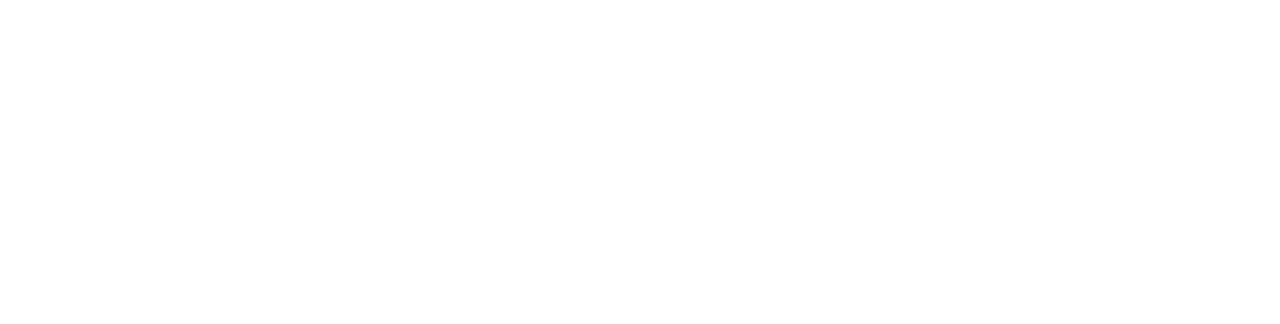
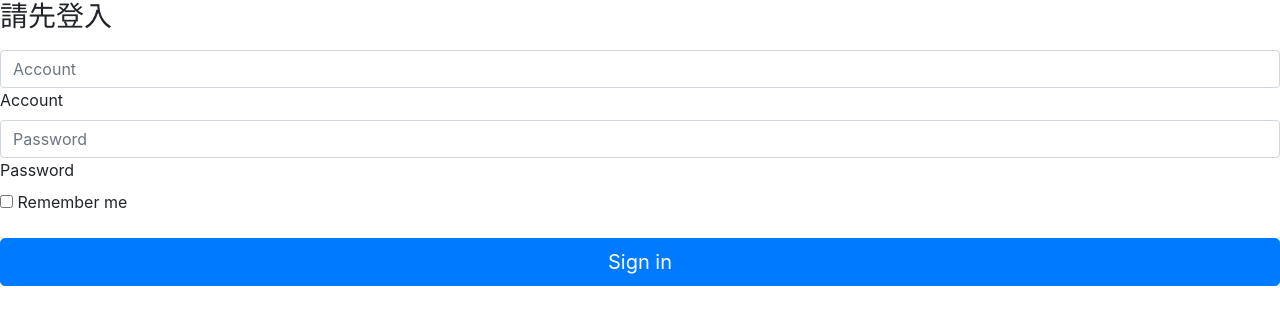
Before and after one commit to clarkms101/e-shop-v2, an Angular app in the folder e-shop/: page /login in a window 1280 px wide. Before the commit this address led to /. Shown: the top 324 px of the page. Built offline with nearby package versions, Linux system fonts and the light colour scheme.

Commit message:
加入Login頁面

```diff
--- /dev/null
+++ b/e-shop/src/app/Admin/login/login.component.html
@@ -0,0 +1,25 @@
+<div>
+  <main class="form-signin">
+    <form (click)="signin()">
+      <h1 class="h3 mb-3 fw-normal">請先登入</h1>
+
+      <div class="form-floating">
+        <input type="text" class="form-control" id="floatingInput" placeholder="Account" />
+        <label for="floatingInput">Account</label>
+      </div>
+      <div class="form-floating">
+        <input type="password" class="form-control" id="floatingPassword" placeholder="Password" />
+        <label for="floatingPassword">Password</label>
+      </div>
+
+      <div class="checkbox mb-3">
+        <label>
+          <input type="checkbox" value="remember-me" /> Remember me
+        </label>
+      </div>
+      <button class="w-100 btn btn-lg btn-primary" type="submit">
+        Sign in
+      </button>
+    </form>
+  </main>
+</div>
--- /dev/null
+++ b/e-shop/src/app/Admin/login/login.component.ts
@@ -0,0 +1,35 @@
+import { Component, OnInit } from '@angular/core';
+import { Client, LoginRequest } from 'src/shared/api client/service-proxies';
+
+@Component({
+  selector: 'app-login',
+  templateUrl: './login.component.html',
+  styleUrls: ['./login.component.css']
+})
+export class LoginComponent implements OnInit {
+  admin_account: string = '';
+  admin_password: string = '';
+
+  constructor(
+    private _apiClient: Client
+  ) { }
+
+  ngOnInit(): void {
+
+  }
+
+  signin(): void {
+    let request = new LoginRequest();
+    request.account = '';
+    request.password = '';
+    this._apiClient.login(request).subscribe((response) => {
+      if (response.success) {
+        // 將後端回傳的 JWT 存入 localStorage
+        localStorage.setItem("adminJWT", response.token as string);
+        // todo 登入完成並導頁
+      } else {
+        console.log(response.message);
+      }
+    });
+  }
+}
--- a/e-shop/src/app/app-routing.module.ts
+++ b/e-shop/src/app/app-routing.module.ts
@@ -1,9 +1,11 @@
 import { NgModule } from '@angular/core';
 import { RouterModule, Routes } from '@angular/router';
+import { LoginComponent } from './Admin/login/login.component';
 import { IndexComponent } from './Portal/index/index.component';
 
 const routes: Routes = [
-  { path: '', component: IndexComponent }
+  { path: '', component: IndexComponent },
+  { path: 'login', component: LoginComponent },
 ];
 
 @NgModule({
--- a/e-shop/src/app/app.module.ts
+++ b/e-shop/src/app/app.module.ts
@@ -7,11 +7,13 @@
 import { AppRoutingModule } from './app-routing.module';
 import { AppComponent } from './app.component';
 import { IndexComponent } from './Portal/index/index.component';
+import { LoginComponent } from './Admin/login/login.component';
 
 @NgModule({
   declarations: [
     AppComponent,
-    IndexComponent
+    IndexComponent,
+    LoginComponent
   ],
   imports: [
     BrowserModule,
@@ -21,7 +23,6 @@
   ],
   providers: [
     Client,
-    // todo 調整根據執行環境切換設定
     { provide: API_BASE_URL, useValue: environment.apiUrl },
   ],
   bootstrap: [AppComponent]
```
Also changed, not shown: e-shop/src/app/Admin/login/login.component.css (added), 1 other file (tests, documents, lock files or other folders).
